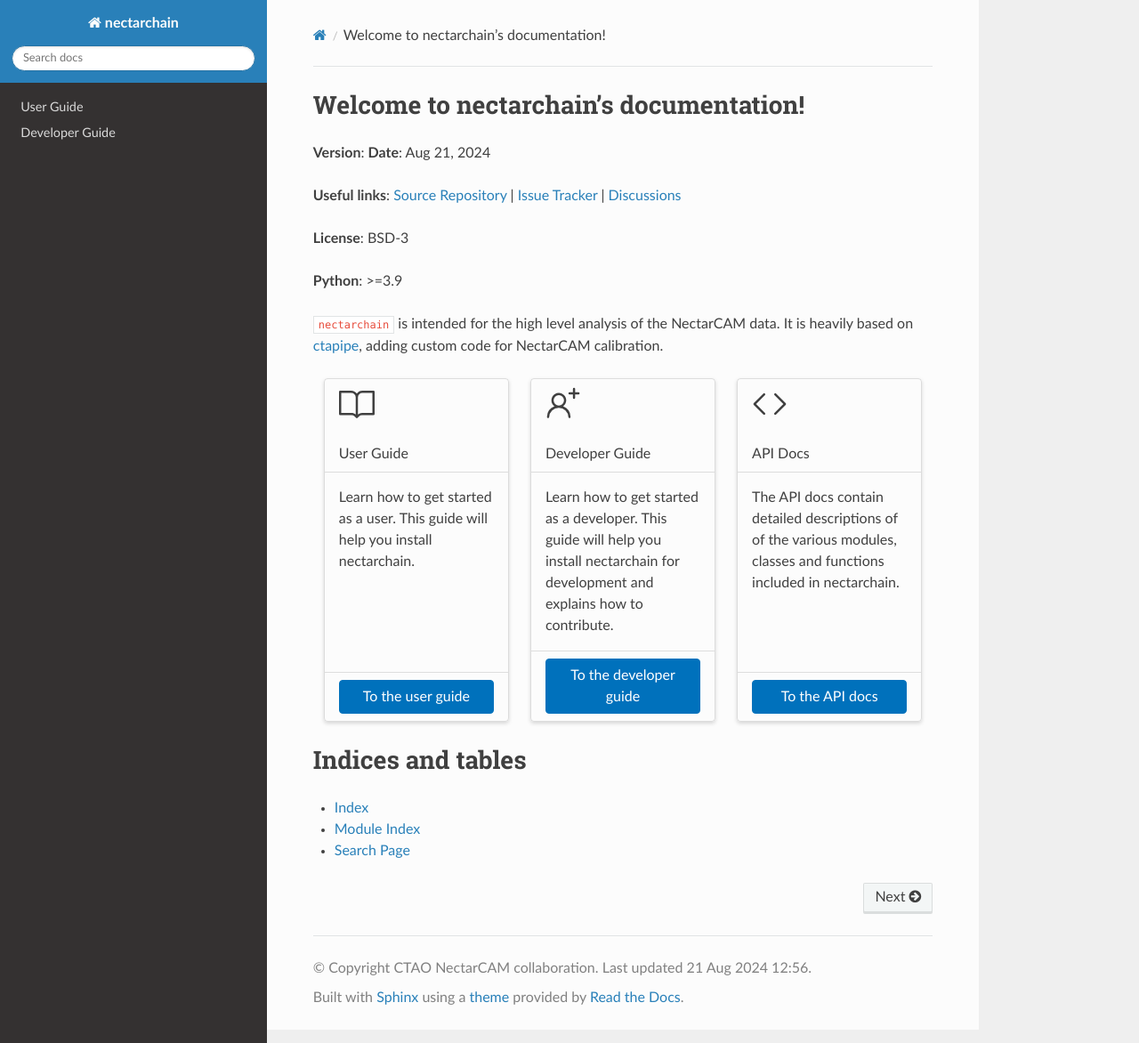
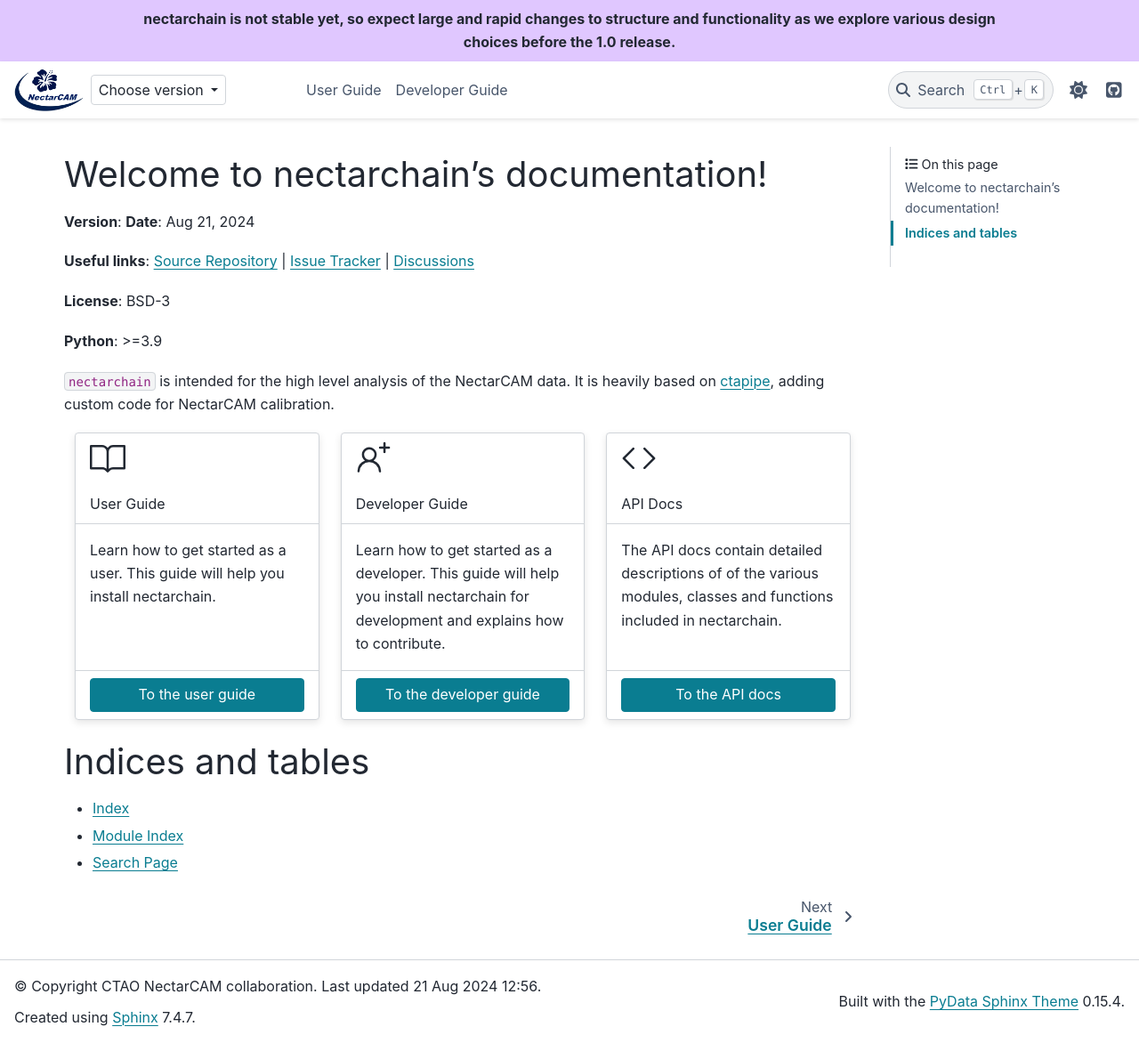
Before and after one commit to cta-observatory/nectarchain, a Sphinx documentation site: the page built from docs/index.rst, in a window 1280 px wide and 1172 px high. Shown: the whole window at 89% size. Built offline with Sphinx 7.4.7 and the PyData theme 0.15.4, drawn with Linux system fonts in a browser that asks for light colours; pages that are not in the unit, such as notebooks, are missing from menus; the version number could not be read and is left out.

Commit message:
Forgot to switch back to pydata sphinx theme

```diff
--- a/docs/conf.py
+++ b/docs/conf.py
@@ -119,9 +119,9 @@ if not version_match or version_match.isdigit():
 # -- Options for HTML output -------------------------------------------------
 # https://www.sphinx-doc.org/en/master/usage/configuration.html#options-for-html-output
 
-# html_theme = "pydata_sphinx_theme"
+html_theme = "pydata_sphinx_theme"
 # html_theme = "alabaster"
-html_theme = "sphinx_rtd_theme"
+# html_theme = "sphinx_rtd_theme"
 
 # Output file base name for HTML help builder.
 htmlhelp_basename = f"{project}doc"
```
